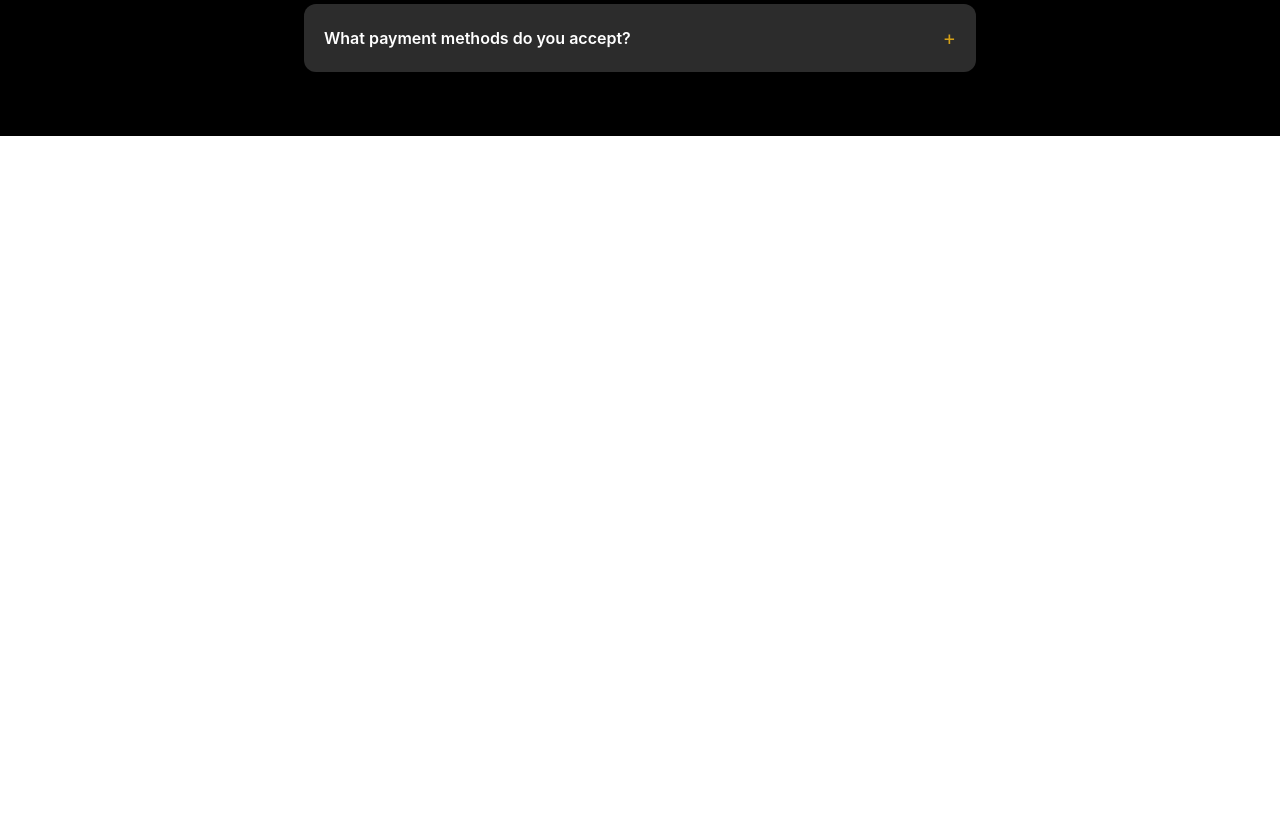
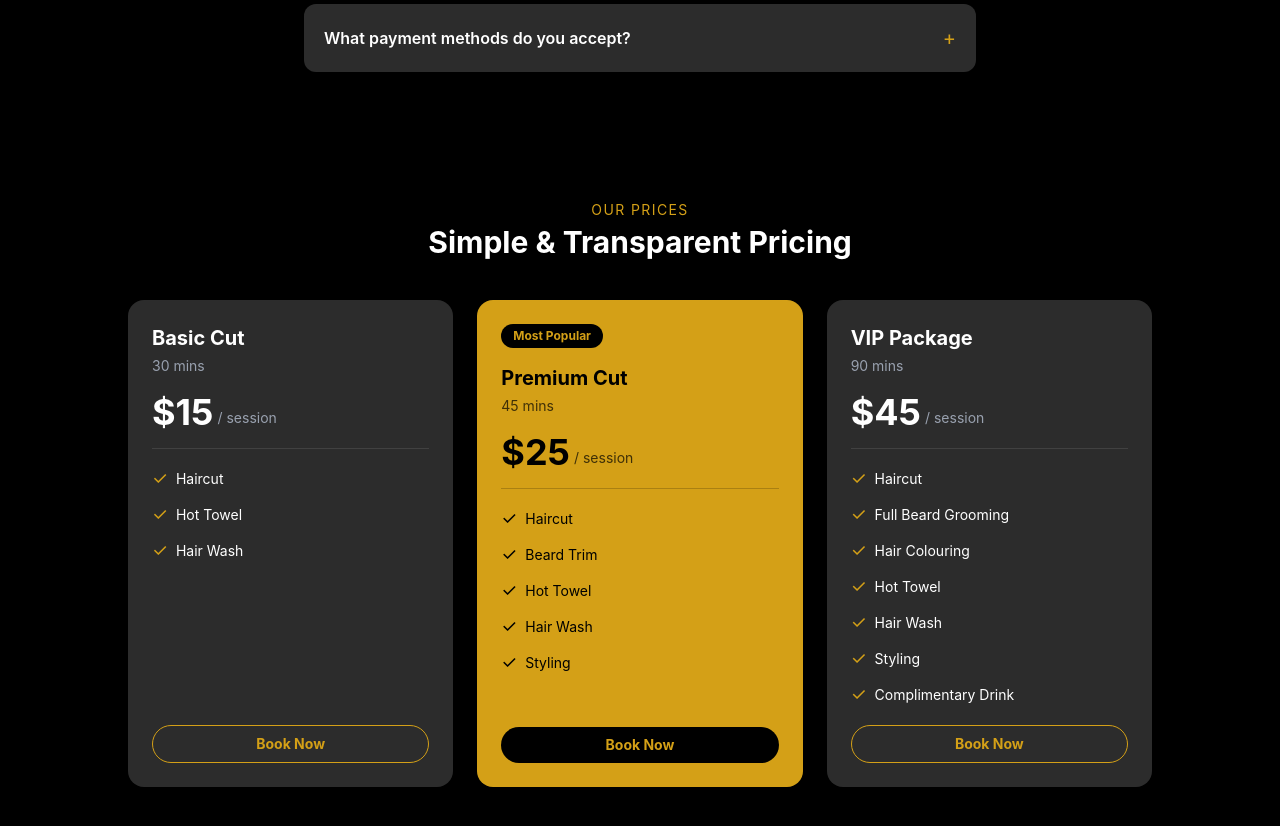
Before and after one commit to Oc-Paschal/BARBER-LANDING-PAGE, a React (Vite) app: page / in a window 1280 px wide. Shown: the part 3140-3966 px from the top of the page. Before the commit the page ends 3276 px from the top, so only its background shows below. Built offline with nearby package versions, Linux system fonts and the light colour scheme.

Commit message:
added the pricing section

```diff
--- a/src/App.jsx
+++ b/src/App.jsx
@@ -4,7 +4,7 @@ import Services from './Component/Services';
 import Feature from './Component/Feature';
 import Gallery from './Component/Gallery';
 import FAQ from './Component/FAQ';
-
+import Pricing from './Component/Pricing';
 const App = () => {
   return (
     <div className='bg-black'>
@@ -13,6 +13,7 @@ const App = () => {
       <Feature/>
       <Gallery/>
       <FAQ/>
+      <Pricing/>
 
     </div>
   )
--- /dev/null
+++ b/src/Component/Pricing.jsx
@@ -0,0 +1,80 @@
+import React from 'react'
+import data from '../data.json'
+
+const Pricing = () => {
+  return (
+    <div className='bg-black text-white py-16 px-6'>
+
+      {/* Header */}
+      <div className='text-center mb-10'>
+        <p className='text-[#D4A017] text-sm tracking-widest uppercase'>Our Prices</p>
+        <h1 className='text-3xl font-bold mt-1'>Simple & Transparent Pricing</h1>
+      </div>
+
+      {/* Pricing Cards */}
+      <div className='grid grid-cols-3 gap-6 max-w-5xl mx-auto'>
+        {data.pricing.map((plan) => (
+          <div
+            key={plan.id}
+            className={`rounded-2xl p-6 flex flex-col gap-4 ${
+              plan.popular
+                ? 'bg-[#D4A017] text-black'
+                : 'bg-[#2C2C2C] text-white'
+            }`}
+          >
+
+            {/* Popular Badge */}
+            {plan.popular && (
+              <span className='bg-black text-[#D4A017] text-xs font-bold px-3 py-1 rounded-full self-start'>
+                Most Popular
+              </span>
+            )}
+
+            {/* Title & Price */}
+            <div>
+              <h2 className='text-xl font-bold'>{plan.title}</h2>
+              <p className={`text-sm mt-1 ${plan.popular ? 'text-black/70' : 'text-gray-400'}`}>
+                {plan.duration}
+              </p>
+            </div>
+
+            <div className='flex items-end gap-1'>
+              <span className='text-4xl font-bold'>${plan.price}</span>
+              <span className={`text-sm mb-1 ${plan.popular ? 'text-black/70' : 'text-gray-400'}`}>
+                / session
+              </span>
+            </div>
+
+            {/* Divider */}
+            <hr className={`${plan.popular ? 'border-black/20' : 'border-white/10'}`} />
+
+            {/* Features */}
+            <ul className='flex flex-col gap-2'>
+              {plan.features.map((feature, index) => (
+                <li key={index} className='flex items-center gap-2 text-sm'>
+                  <span className={`text-lg ${plan.popular ? 'text-black' : 'text-[#D4A017]'}`}>✓</span>
+                  {feature}
+                </li>
+              ))}
+            </ul>
+
+            {/* Button */}
+            <button
+              className={`mt-auto py-2 px-4 rounded-full font-bold text-sm transition-all duration-300 ${
+                plan.popular
+                  ? 'bg-black text-[#D4A017] hover:bg-black/80'
+                  : 'border border-[#D4A017] text-[#D4A017] hover:bg-[#D4A017] hover:text-black'
+              }`}
+            >
+              Book Now
+            </button>
+
+          </div>
+        ))}
+      </div>
+
+    </div>
+  )
+}
+
+export default Pricing
--- a/src/data.json
+++ b/src/data.json
@@ -72,5 +72,48 @@
       "question": "What payment methods do you accept?",
       "answer": "We accept cash, debit cards, and all major credit cards."
     }
+  ],
+
+  "pricing": [
+    {
+      "id": 1,
+      "title": "Basic Cut",
+      "price": "15",
+      "duration": "30 mins",
+      "features": [
+        "Haircut",
+        "Hot Towel",
+        "Hair Wash"
+      ]
+    },
+    {
+      "id": 2,
+      "title": "Premium Cut",
+      "price": "25",
+      "duration": "45 mins",
+      "popular": true,
+      "features": [
+        "Haircut",
+        "Beard Trim",
+        "Hot Towel",
+        "Hair Wash",
+        "Styling"
+      ]
+    },
+    {
+      "id": 3,
+      "title": "VIP Package",
+      "price": "45",
+      "duration": "90 mins",
+      "features": [
+        "Haircut",
+        "Full Beard Grooming",
+        "Hair Colouring",
+        "Hot Towel",
+        "Hair Wash",
+        "Styling",
+        "Complimentary Drink"
+      ]
+    }
   ]
 }
```
